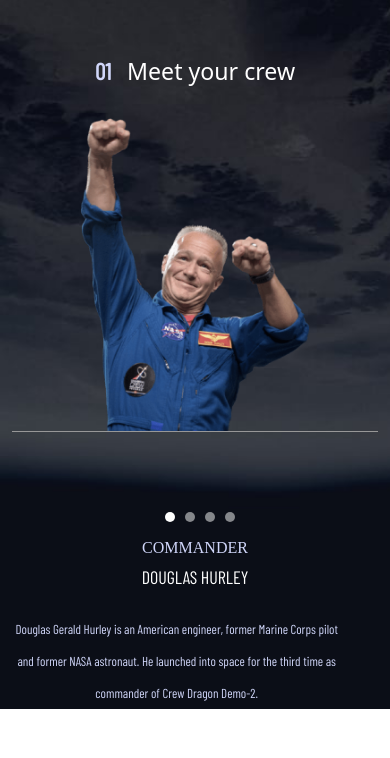
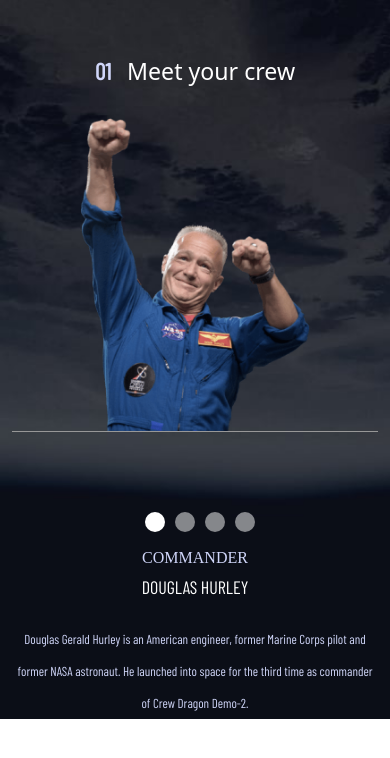
Before and after one commit to fibonacci001/space-tourism, a plain HTML site: page crew-commander.html in a window 390 px wide. Shown: the part 72-830 px from the top of the page. Drawn offline with nearby package versions, Linux system fonts and the light colour scheme; a web font is replaced by a local one.

Commit message:
new changes

```diff
--- a/crew.css
+++ b/crew.css
@@ -387,7 +387,20 @@ hr {
             width: 300px;
         }
 
+        .nav-pills .newer{
+          color: white;
+          background-color: white;
 
+          opacity: 0.5;
+
+          border-radius: 50%;
+          /* padding-top: 10px;
+          padding-bottom: 10px; */
+          margin-left: 10px;
+          padding: 10px 10px 10px 10px;
+          width: 15px ;
+          margin-top: 3rem;
+      }
 
 
       }
@@ -436,8 +449,9 @@ hr {
         .moonparagh {
           font-size: 13px;
           list-style: 30px;
-          width: 90%;
+          width: 100%;
           margin: auto 0;
+          text-align: center;
         }
         .distance {
           flex-direction: column;
--- a/crew.js
+++ b/crew.js
@@ -142,7 +142,7 @@ tabLinks.forEach(link => {
           number.textContent = '01'
           break;
         case '#pills-profile':
-        crewImage.src = './assets/crew/image-Mark-Shuttleworth.png';
+        crewImage.src = './assets/crew/image-mark-shuttleworth.webp';
 
           number.textContent = '02'
           break;
@@ -153,14 +153,13 @@ tabLinks.forEach(link => {
           break;
 
           case '#pills-titans':
-          crewImage.src = './assets/crew/image-Anousheh-Ansari.png';
+          crewImage.src = './assets/crew/image-Anousheh-Ansari.webp';
           number.textContent = '04'
           break;
         // etc for other tabs
       }
 
-      // Additional logic to update tab content,
-      // highlight active tab link, etc
+
 
     });
 
```
